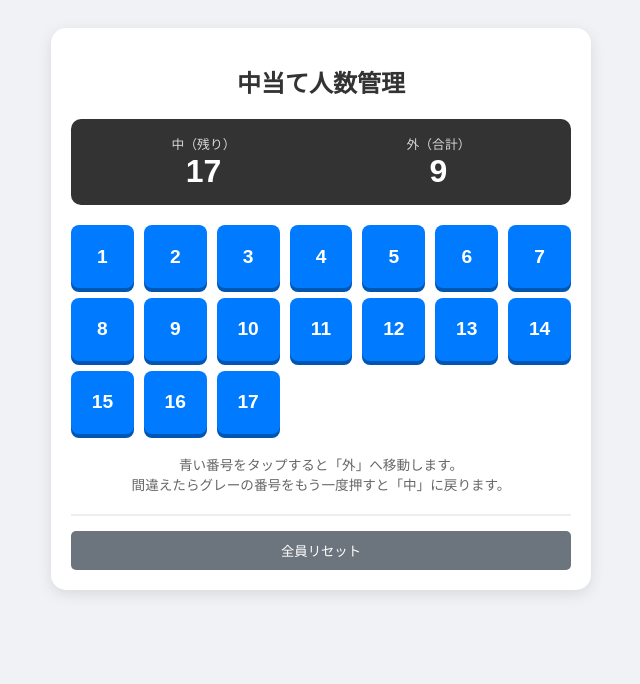
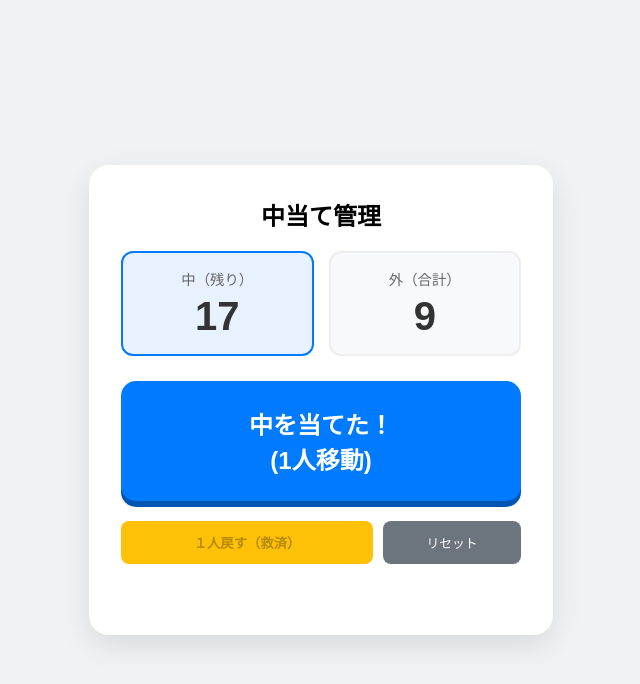
Before and after one commit to okada1202-1/Tokutenhyo1, a plain HTML site: page index.html in a window 1280 px wide. Shown: the whole page, without its empty margins (319-959 px from the left). Drawn offline with Linux system fonts and the light colour scheme.

Commit message:
Update index.html

```diff
--- a/index.html
+++ b/index.html
@@ -3,104 +3,114 @@
 <head>
     <meta charset="UTF-8">
     <meta name="viewport" content="width=device-width, initial-scale=1.0">
-    <title>中当て人数管理ボード</title>
+    <title>中当て人数管理</title>
     <style>
-        body { font-family: sans-serif; background: #f0f2f5; display: flex; flex-direction: column; align-items: center; padding: 20px; }
-        .container { background: white; padding: 20px; border-radius: 15px; box-shadow: 0 4px 15px rgba(0,0,0,0.1); width: 100%; max-width: 500px; }
-        h1 { text-align: center; color: #333; font-size: 1.5rem; margin-bottom: 20px; }
+        body { font-family: sans-serif; display: flex; flex-direction: column; align-items: center; justify-content: center; height: 100vh; background-color: #f0f2f5; margin: 0; }
+        .container { background: white; padding: 2rem; border-radius: 20px; box-shadow: 0 10px 30px rgba(0,0,0,0.1); text-align: center; width: 90%; max-width: 400px; }
 
-        .score-board { display: flex; justify-content: space-around; margin-bottom: 20px; background: #333; color: white; padding: 15px; border-radius: 10px; }
-        .score-item { text-align: center; }
-        .score-num { font-size: 2rem; font-weight: bold; display: block; }
-        .score-label { font-size: 0.8rem; opacity: 0.8; }
+        /* 人数表示エリア */
+        .status-grid { display: grid; grid-template-columns: 1fr 1fr; gap: 15px; margin-bottom: 25px; }
+        .box { padding: 15px; border-radius: 12px; background: #f8f9fa; border: 2px solid #eee; }
+        .label { font-size: 0.9rem; color: #666; display: block; margin-bottom: 5px; }
+        .num { font-size: 2.5rem; font-weight: bold; color: #333; }
+        .in-box { border-color: #007bff; background: #e7f1ff; }
 
-        .member-grid { display: grid; grid-template-columns: repeat(auto-fill, minmax(60px, 1fr)); gap: 10px; margin-bottom: 20px; }
-        .player {
-            aspect-ratio: 1; border: none; border-radius: 8px; font-weight: bold; cursor: pointer;
-            transition: all 0.2s; display: flex; align-items: center; justify-content: center; font-size: 1.2rem;
+        /* メインアクションボタン */
+        .hit-btn {
+            width: 100%; height: 120px; font-size: 1.5rem; font-weight: bold; color: white;
+            background-color: #007bff; border: none; border-radius: 15px; cursor: pointer;
+            box-shadow: 0 6px 0 #0056b3; transition: all 0.1s; margin-bottom: 20px;
         }
-        /* 中の人（生存） */
-        .player.inside { background: #007bff; color: white; box-shadow: 0 4px 0 #0056b3; }
-        .player.inside:active { transform: translateY(4px); box-shadow: none; }
+        .hit-btn:active { transform: translateY(4px); box-shadow: 0 2px 0 #0056b3; }
+        .hit-btn:disabled { background: #ccc; box-shadow: none; transform: translateY(4px); cursor: not-allowed; }
 
-        /* 外の人（アウト） */
-        .player.outside { background: #e9ecef; color: #adb5bd; text-decoration: line-through; box-shadow: none; }
+        /* 救済・リセット */
+        .footer-btns { display: flex; gap: 10px; }
+        .undo-btn { flex: 2; padding: 12px; background: #ffc107; border: none; border-radius: 8px; font-weight: bold; cursor: pointer; }
+        .reset-btn { flex: 1; padding: 12px; background: #6c757d; color: white; border: none; border-radius: 8px; cursor: pointer; font-size: 0.8rem; }
 
-        .controls { border-top: 2px solid #eee; pt: 15px; display: flex; gap: 10px; margin-top: 20px; padding-top: 15px; }
-        .btn-reset { flex: 1; padding: 10px; background: #6c757d; color: white; border: none; border-radius: 5px; cursor: pointer; }
-        .instruction { font-size: 0.85rem; color: #666; text-align: center; margin-top: 10px; }
+        .finish-msg { color: #dc3545; font-weight: bold; margin-top: 15px; height: 1.5rem; }
     </style>
 </head>
 <body>
 
 <div class="container">
-    <h1>中当て人数管理</h1>
+    <h2 style="margin-top: 0;">中当て管理</h2>
 
-    <div class="score-board">
-        <div class="score-item">
-            <span class="score-label">中（残り）</span>
-            <span id="inCount" class="score-num">17</span>
+    <div class="status-grid">
+        <div class="box in-box">
+            <span class="label">中（残り）</span>
+            <span id="inCount" class="num">17</span>
         </div>
-        <div class="score-item">
-            <span class="score-label">外（合計）</span>
-            <span id="outCount" class="score-num">9</span>
+        <div class="box">
+            <span class="label">外（合計）</span>
+            <span id="outCount" class="num">9</span>
         </div>
     </div>
 
-    <div id="memberGrid" class="member-grid">
-        <!-- JSでボタンを生成 -->
+    <button id="hitBtn" class="hit-btn">中を当てた！<br>(1人移動)</button>
+
+    <div class="footer-btns">
+        <button id="undoBtn" class="undo-btn">１人戻す（救済）</button>
+        <button id="resetBtn" class="reset-btn">リセット</button>
     </div>
 
-    <div class="instruction">
-        青い番号をタップすると「外」へ移動します。<br>
-        間違えたらグレーの番号をもう一度押すと「中」に戻ります。
-    </div>
-
-    <div class="controls">
-        <button class="btn-reset" onclick="resetGame()">全員リセット</button>
-    </div>
+    <div id="message" class="finish-msg"></div>
 </div>
 
 <script>
-    const INITIAL_OUT = 9;
-    const INITIAL_IN = 17;
+    let currentIn = 17;
+    let currentOut = 9;
+    const history = []; // 救済用の履歴
 
-    // 中にいる人の状態管理（17人分、trueなら中にいる）
-    let inPlayers = Array(INITIAL_IN).fill(true);
+    const inDisp = document.getElementById('inCount');
+    const outDisp = document.getElementById('outCount');
+    const hitBtn = document.getElementById('hitBtn');
+    const undoBtn = document.getElementById('undoBtn');
+    const resetBtn = document.getElementById('resetBtn');
+    const message = document.getElementById('message');
 
-    function render() {
-        const grid = document.getElementById('memberGrid');
-        grid.innerHTML = '';
+    function update() {
+        inDisp.textContent = currentIn;
+        outDisp.textContent = currentOut;
 
-        inPlayers.forEach((isInside, index) => {
-            const btn = document.createElement('button');
-            btn.className = `player ${isInside ? 'inside' : 'outside'}`;
-            btn.textContent = index + 1;
-            btn.onclick = () => togglePlayer(index);
-            grid.appendChild(btn);
-        });
-
-        // 人数集計
-        const currentIn = inPlayers.filter(p => p).length;
-        document.getElementById('inCount').textContent = currentIn;
-        document.getElementById('outCount').textContent = INITIAL_OUT + (INITIAL_IN - currentIn);
+        // 中が0人になったら終了
+        hitBtn.disabled = (currentIn === 0);
+        undoBtn.disabled = (history.length === 0);
+        message.textContent = (currentIn === 0) ? "中が全滅しました！" : "";
     }
 
-    // 救済策：クリックするたびに中と外を切り替える
-    function togglePlayer(index) {
-        inPlayers[index] = !inPlayers[index];
-        render();
-    }
+    // メインボタン：当てた
+    hitBtn.addEventListener('click', () => {
+        if (currentIn > 0) {
+            history.push({ in: currentIn, out: currentOut });
+            currentIn--;
+            currentOut++;
+            update();
+        }
+    });
 
-    function resetGame() {
-        if (confirm('初期状態に戻しますか？')) {
-            inPlayers = Array(INITIAL_IN).fill(true);
-            render();
+    // 救済：間違えて押したとき
+    undoBtn.addEventListener('click', () => {
+        if (history.length > 0) {
+            const last = history.pop();
+            currentIn = last.in;
+            currentOut = last.out;
+            update();
         }
-    }
+    });
 
-    // 初回表示
-    render();
+    // 最初から
+    resetBtn.addEventListener('click', () => {
+        if (confirm("人数を初期状態（外9・中17）に戻しますか？")) {
+            currentIn = 17;
+            currentOut = 9;
+            history.length = 0;
+            update();
+        }
+    });
+
+    update();
 </script>
 
 </body>
```
